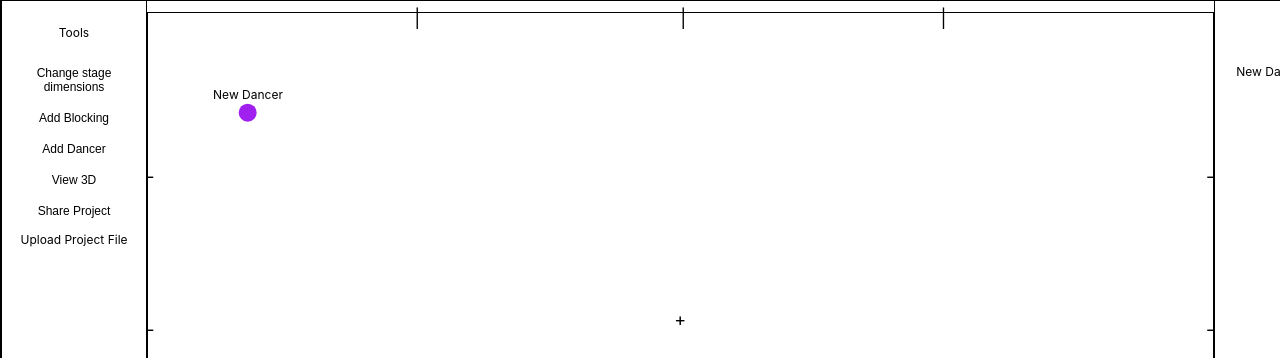
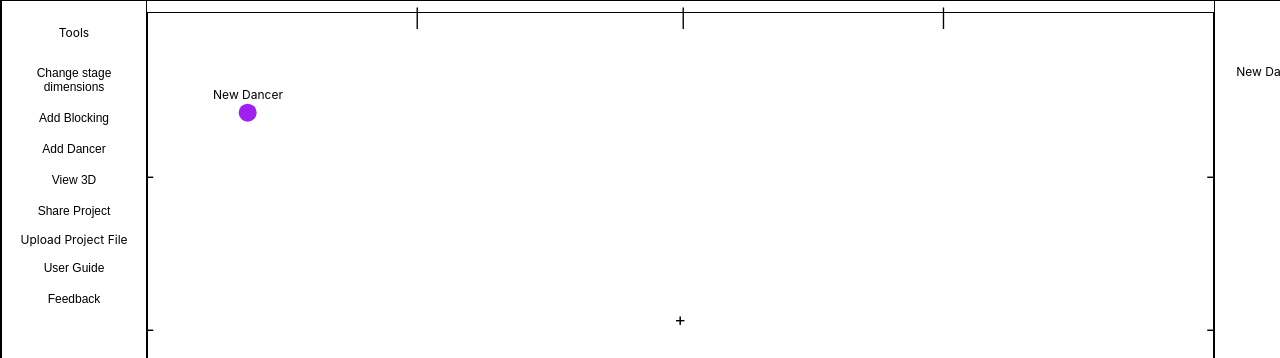
Before and after one commit to mgiang2015/danceblocks2, a React (Create React App) app: page / in a window 1280 px wide. Shown: the top 358 px of the page. Built offline with nearby package versions, Linux system fonts and the light colour scheme.

Commit message:
Add important links

```diff
--- a/src/view/components/toolbar/toolbar.module.css
+++ b/src/view/components/toolbar/toolbar.module.css
@@ -2,8 +2,13 @@
     display: grid;
     row-gap: 1em;
     grid-template-columns: 1fr;
-    grid-template-rows: repeat(9, fit-content);
+    grid-template-rows: repeat(11, fit-content);
     justify-items: center;
+}
+
+.container a {
+    color: inherit;
+    text-decoration: none;
 }
 
 .dimensionForm {
--- a/src/view/components/toolbar/toolbar.tsx
+++ b/src/view/components/toolbar/toolbar.tsx
@@ -122,6 +122,8 @@ export default function Toolbar() {
         <button onClick={() => downloadProject()}>{"Share Project"}</button>
         <input type={"file"} id="upload" onChange={onFileUpload} hidden={true}/>
         <label htmlFor="upload">{"Upload Project File"}</label>
+        <button><a href={"https://github.com/mgiang2015/danceblocks2/"} target="#">User Guide</a></button>
+        <button><a href={"https://forms.gle/5FxpjidoBSaHATVS9"} target="#">Feedback</a></button>
     </div>
     )
 }
```
